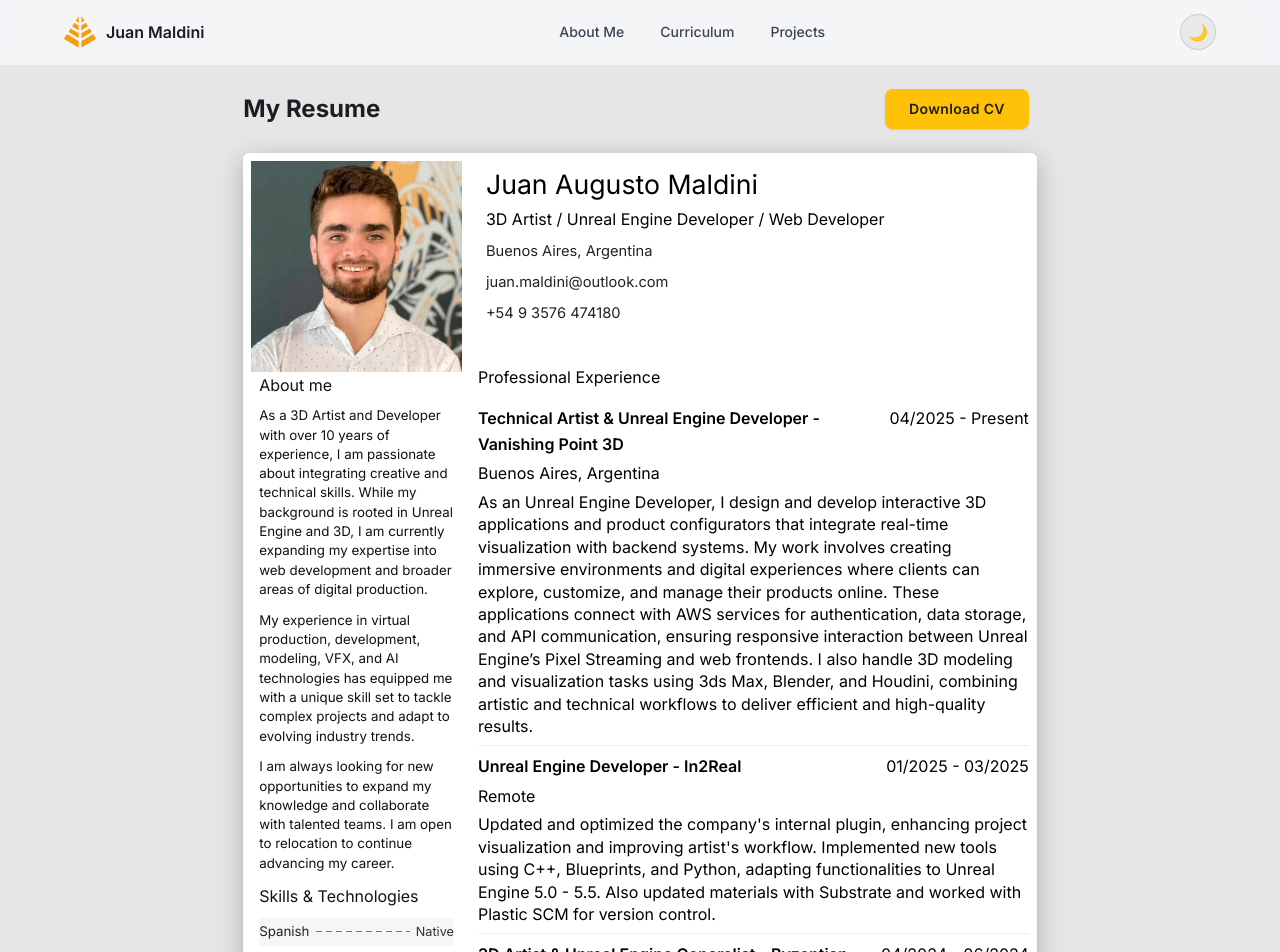
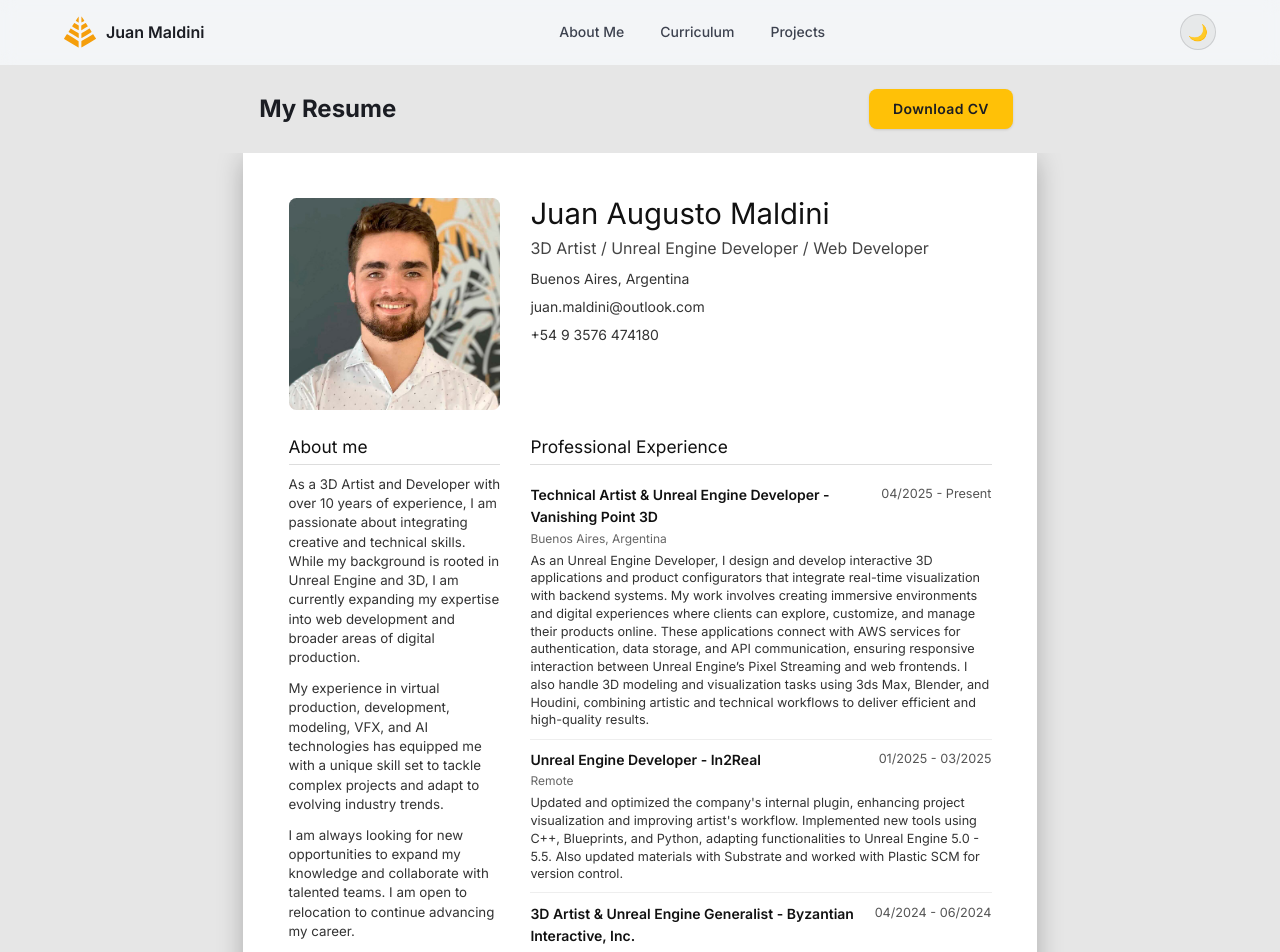
Before and after one commit to JuanMaldini/juanmaldini-web, a React (Vite) app: page /curriculumweb in a window 1280 px wide. Shown: the top 952 px of the page. Built offline with nearby package versions, Linux system fonts and the light colour scheme.

Commit message:
upgrade CV LOOK

```diff
--- a/src/features/curriculum/CurriculumPage.tsx
+++ b/src/features/curriculum/CurriculumPage.tsx
@@ -79,7 +79,7 @@ export default function CurriculumPage() {
         {activeTab === "education" && (
           <section>
             <h3 className="mb-5 text-xl font-semibold text-ink">
-              Education & Certifications
+              Education &amp; Certifications
             </h3>
             <div className="grid gap-5 sm:grid-cols-2">
               {education.map((edu) => (
@@ -92,7 +92,7 @@ export default function CurriculumPage() {
         {activeTab === "skills" && (
           <section>
             <h3 className="mb-5 text-xl font-semibold text-ink">
-              Skills & Technologies
+              Skills &amp; Technologies
             </h3>
             <div className="flex flex-wrap gap-3">
               {skills.map((skill) => (
--- a/src/features/curriculum/ResumeDocument.tsx
+++ b/src/features/curriculum/ResumeDocument.tsx
@@ -29,21 +29,21 @@ export default function ResumeDocument() {
   };
 
   return (
-    <div className="cv-wrapper">
-      <div className="mx-auto flex w-full max-w-[210mm] items-center justify-between gap-4 pb-4">
+    <div className="resume-screen">
+      <div className="resume-toolbar flex items-center justify-between gap-3">
         <h2 className="text-2xl font-bold text-ink">My Resume</h2>
+        <div className="shrink-0">
           <Button text="Download CV" goTo={ASSETS.cvPdf} download onClick={handleDownload} />
         </div>
+      </div>
 
+      <div className="cv-scroll">
         <section className="cv-page" role="document" aria-label="Curriculum Vitae (A4)">
           <div className="cv-grid">
-          <div className="cv-cell">
-            <img
-              src={ASSETS.profilePhoto}
-              style={{ width: "100%", height: "auto" }}
-              alt="Profile"
-            />
+            <div className="cv-cell cv-photo">
+              <img src={ASSETS.profilePhoto} alt="Profile" />
             </div>
+
             <div className="cv-cell">
               <div className="cv-header">
                 <h1>Juan Augusto Maldini</h1>
@@ -106,5 +106,6 @@ export default function ResumeDocument() {
           </div>
         </section>
       </div>
+    </div>
   );
 }
--- a/src/features/curriculum/exportCvPdf.ts
+++ b/src/features/curriculum/exportCvPdf.ts
@@ -1,9 +1,12 @@
-// Export the on-screen A4 CV ('.cv-page') to a PDF with a custom filename.
-// Clones the node to drop the on-screen transform scale for crisp A4 output.
+// Export the on-screen A4 CV ('.cv-page') to a PDF.
+// We render it as ONE continuous page: A4 width (210mm) and a custom height
+// that matches the content, so there are no A4-height page cuts.
 
 // eslint-disable-next-line @typescript-eslint/ban-ts-comment
 // @ts-ignore - types provided via ambient declaration
 import html2pdf from "html2pdf.js";
+
+const PX_TO_MM = 25.4 / 96;
 
 export async function exportCvPdf(fileName: string) {
   type PdfOptions = import("html2pdf.js").Html2PdfOptions;
@@ -16,12 +19,12 @@ export async function exportCvPdf(fileName: string) {
   container.style.left = "-10000px";
   container.style.top = "0";
   container.style.width = "210mm";
-  container.style.height = "auto";
-  container.style.background = "#fff";
+  container.style.background = "#ffffff";
 
+  // Render at full A4 width, no on-screen scaling.
   clone.style.transform = "none";
   clone.style.zoom = "1";
-  clone.style.left = "0";
+  clone.style.margin = "0";
   clone.style.boxShadow = "none";
   clone.style.borderRadius = "0";
 
@@ -29,13 +32,36 @@ export async function exportCvPdf(fileName: string) {
   document.body.appendChild(container);
 
   try {
+    // Wait for images (profile photo) so height is measured correctly.
+    const imgs = Array.from(clone.querySelectorAll("img"));
+    await Promise.all(
+      imgs.map((img) =>
+        img.complete
+          ? Promise.resolve()
+          : new Promise<void>((res) => {
+              img.onload = () => res();
+              img.onerror = () => res();
+            })
+      )
+    );
+
+    const widthPx = clone.offsetWidth || 794;
+    const heightPx = clone.offsetHeight;
+    const widthMm = widthPx * PX_TO_MM;
+    const heightMm = heightPx * PX_TO_MM + 1; // small buffer to avoid a stray 2nd page
+
     const opt: PdfOptions = {
       margin: 0,
       filename: fileName,
-      image: { type: "jpeg", quality: 0.95 },
+      image: { type: "jpeg", quality: 0.98 },
       html2canvas: { scale: 2, useCORS: true, backgroundColor: "#ffffff" },
-      jsPDF: { unit: "mm", format: "a4", orientation: "portrait" },
-      pagebreak: { mode: ["css", "legacy"] },
+      // Single custom-size page: A4 width, content-driven height.
+      jsPDF: {
+        unit: "mm",
+        format: [widthMm, heightMm],
+        orientation: "portrait",
+      },
+      pagebreak: { mode: ["avoid-all"] },
     };
     await html2pdf().from(clone).set(opt).save();
   } finally {
--- a/src/features/curriculum/resume-document.css
+++ b/src/features/curriculum/resume-document.css
@@ -1,106 +1,63 @@
-/* A4 printable résumé. The page itself is intentionally always white
-   (print-like). Only the surrounding frame reacts to the theme. */
+/* A4 printable resume — a FIXED-SIZE sheet shown like a PDF (not responsive).
+   On narrow screens the sheet scrolls horizontally inside .cv-scroll. */
 
-.cv-wrapper {
+.resume-screen {
   min-height: 100svh;
-  display: grid;
-  place-items: start center;
   background-color: var(--c-bg);
-  padding: 16px;
+  padding: 16px 0 32px;
+}
+
+.resume-toolbar {
+  width: 100%;
+  max-width: 210mm;
+  margin: 0 auto 16px;
+  padding: 0 16px;
+  box-sizing: border-box;
+}
+
+.cv-scroll {
+  width: 100%;
   overflow-x: hidden;
+  padding: 0 12px 8px;
+  box-sizing: border-box;
 }
 
 .cv-page {
   width: 210mm;
   min-height: 297mm;
+  margin: 0 auto;
   background: #ffffff;
-  color: #000;
+  color: #111;
   box-shadow: 0 6px 24px rgba(0, 0, 0, 0.25);
-  border-radius: 6px;
   box-sizing: border-box;
-  --x: 50mm;
-  --x2: 60mm;
-  --page-width: 210mm;
-  --page-padding: 32px;
-  --scale: clamp(
-    0.3,
-    calc((100vw - var(--page-padding)) / var(--page-width)),
-    1
-  );
-  margin: 0 auto;
-  /* zoom scales the layout box (not just the paint), so the page stays
-     centered and never overflows sideways on narrow screens. */
+  padding: 12mm;
+  font-family: "Inter", Arial, sans-serif;
+  /* Fit the whole A4 sheet to the screen width (like "fit page" in a PDF
+     viewer). zoom scales the layout box, so it stays centered with no
+     horizontal scroll and no overlap. Caps at 1 on wide screens. */
+  --fit-padding: 24px;
+  --scale: clamp(0.3, calc((100vw - var(--fit-padding)) / 210mm), 1);
   zoom: var(--scale);
 }
 
 .cv-grid {
   display: grid;
-  grid-template-columns: var(--x2) 1fr;
-  grid-template-rows: var(--x) auto;
-  height: auto;
+  grid-template-columns: 56mm 1fr;
+  column-gap: 8mm;
+  align-items: start;
 }
 
 .cv-cell {
-  width: 100%;
-  padding: 8px;
   box-sizing: border-box;
+  min-width: 0;
 }
 
-.cv-card-experience {
-  display: grid;
-  grid-template-columns: 1fr auto;
-  column-gap: 8px;
-  row-gap: 4px;
-  padding: 8px 0;
-  border-bottom: 1px solid #eee;
-}
-.cv-card-experience:last-child {
-  border-bottom: none;
-}
-
-.div1 {
-  grid-column: 1;
-  font-weight: 600;
-}
-.div2 {
-  grid-column: 2;
-  justify-self: end;
-  align-self: start;
-}
-.div3 {
-  grid-column: 1 / -1;
-}
-.div4 {
-  grid-column: 1 / -1;
-  line-height: 1.4;
-}
-
-.div1,
-.div3,
-.div4,
-.cv-contact,
-.cv-role {
-  white-space: normal;
-  overflow-wrap: anywhere;
-  word-break: break-word;
-}
-
-.cv-about {
-  display: flex;
-}
-.cv-about__inner {
-  padding: 8px;
-  margin-top: 4mm;
-  color: #111;
-}
-.cv-about__inner h3 {
-  font-size: 12pt;
-  margin: 0 0 2mm;
-}
-.cv-about__inner p {
-  font-size: 10pt;
-  line-height: 1.45;
-  margin: 0 0 3mm 0;
+/* Header row */
+.cv-photo img {
+  width: 100%;
+  height: auto;
+  display: block;
+  border-radius: 2mm;
 }
 
 .cv-header {
@@ -108,78 +65,131 @@
   flex-direction: column;
   justify-content: center;
   height: 100%;
-  padding: 8px;
-  gap: 2mm;
+  gap: 1.5mm;
 }
 .cv-header h1 {
-  font-size: 20pt;
+  font-size: 22pt;
   line-height: 1.1;
   margin: 0;
+  color: #111;
 }
 .cv-role {
   font-size: 12pt;
   margin: 0;
+  color: #444;
 }
 .cv-contact {
-  font-size: 11pt;
+  font-size: 10.5pt;
   margin: 0;
-  color: #222;
+  color: #333;
+  overflow-wrap: anywhere;
 }
 
-.experience-section {
-  margin-top: 4mm;
+/* Section headings */
+.cv-about__inner h3,
+.experience-section h3 {
+  font-size: 13pt;
+  margin: 0 0 2.5mm;
+  padding-bottom: 1mm;
+  border-bottom: 0.4mm solid #dddddd;
+  color: #111;
 }
-.experience-section h3 {
-  margin: 0 0 2mm;
+.experience-section h3:not(:first-child) {
+  margin-top: 6mm;
 }
 
-.cv-card-experience .div4 ul {
-  margin: 2mm 0 0 0;
-  padding: 0;
-  list-style: none;
+/* Left column: about + skills */
+.cv-about__inner {
+  margin-top: 6mm;
 }
-.cv-card-experience .div4 li {
-  margin: 0.5mm 0;
+.cv-about__inner p {
+  font-size: 10pt;
+  line-height: 1.45;
+  margin: 0 0 3mm;
+  color: #333;
 }
 
 .cv-skills {
   display: flex;
   flex-direction: column;
-  gap: 2mm;
+  gap: 1.5mm;
 }
 .cv-skill-line {
   display: flex;
   align-items: baseline;
   gap: 6px;
   min-width: 0;
-  padding: 1mm 0;
-  box-sizing: border-box;
-}
-.cv-skills .cv-skill-line:nth-child(odd) {
-  background-color: rgba(0, 0, 0, 0.035);
 }
 .cv-skill-line .name {
-  font-size: 10pt;
+  font-size: 9.5pt;
   color: #222;
   white-space: nowrap;
-  overflow: hidden;
-  text-overflow: ellipsis;
 }
 .cv-skill-line .leader {
   flex: 1 1 auto;
   min-width: 0;
   height: 1px;
   align-self: center;
-  background: repeating-linear-gradient(
-    to right,
-    #777 0 6px,
-    transparent 6px 10px
-  );
+  background: repeating-linear-gradient(to right, #999 0 4px, transparent 4px 8px);
 }
 .cv-skill-line .level {
+  font-size: 9pt;
+  color: #444;
+  white-space: nowrap;
+}
+
+/* Right column: experience + education */
+.experience-section {
+  margin-top: 6mm;
+}
+
+.cv-card-experience {
+  display: grid;
+  grid-template-columns: 1fr auto;
+  column-gap: 8px;
+  padding: 2.5mm 0;
+  border-bottom: 0.3mm solid #eeeeee;
+  /* Keep an entry whole when paginating the PDF */
+  break-inside: avoid;
+  page-break-inside: avoid;
+}
+.cv-card-experience:last-child {
+  border-bottom: none;
+}
+.div1 {
+  grid-column: 1;
+  font-weight: 600;
+  font-size: 10.5pt;
+  color: #111;
+  overflow-wrap: anywhere;
+}
+.div2 {
+  grid-column: 2;
+  justify-self: end;
   font-size: 9.5pt;
+  color: #555;
+  white-space: nowrap;
+}
+.div3 {
+  grid-column: 1 / -1;
+  font-size: 9pt;
+  color: #666;
+}
+.div4 {
+  grid-column: 1 / -1;
+  font-size: 9.5pt;
+  line-height: 1.4;
+  margin-top: 1mm;
   color: #333;
-  white-space: nowrap;
+  overflow-wrap: anywhere;
+}
+.div4 ul {
+  margin: 1mm 0 0;
+  padding: 0;
+  list-style: none;
+}
+.div4 li {
+  margin: 0.5mm 0;
 }
 
 @media print {
@@ -193,16 +203,17 @@
     height: auto;
     background: transparent;
   }
-  .cv-wrapper {
-    min-height: auto;
+  .resume-screen,
+  .cv-scroll {
+    padding: 0;
     background: transparent;
-    padding: 0;
-    display: block;
+    overflow: visible;
+  }
+  .resume-toolbar {
+    display: none;
   }
   .cv-page {
     box-shadow: none;
-    border-radius: 0;
-    width: 210mm;
-    zoom: 1;
+    margin: 0;
   }
 }
--- a/src/types/html2pdf.d.ts
+++ b/src/types/html2pdf.d.ts
@@ -10,10 +10,15 @@ declare module "html2pdf.js" {
     };
     jsPDF?: {
       unit?: "pt" | "mm" | "cm" | "in";
-      format?: string | string[];
+      format?: string | string[] | number[];
       orientation?: "portrait" | "landscape";
     };
-    pagebreak?: { mode?: Array<"css" | "legacy" | "avoid-all"> };
+    pagebreak?: {
+      mode?: Array<"css" | "legacy" | "avoid-all">;
+      before?: string | string[];
+      after?: string | string[];
+      avoid?: string | string[];
+    };
   }
   export interface Html2PdfInstance {
     from(element: HTMLElement | string): Html2PdfInstance;
```
Also changed, not shown: src/components/Navbar.tsx (+5 -23 lines). Lines whose indentation alone changed are shown as unchanged.
